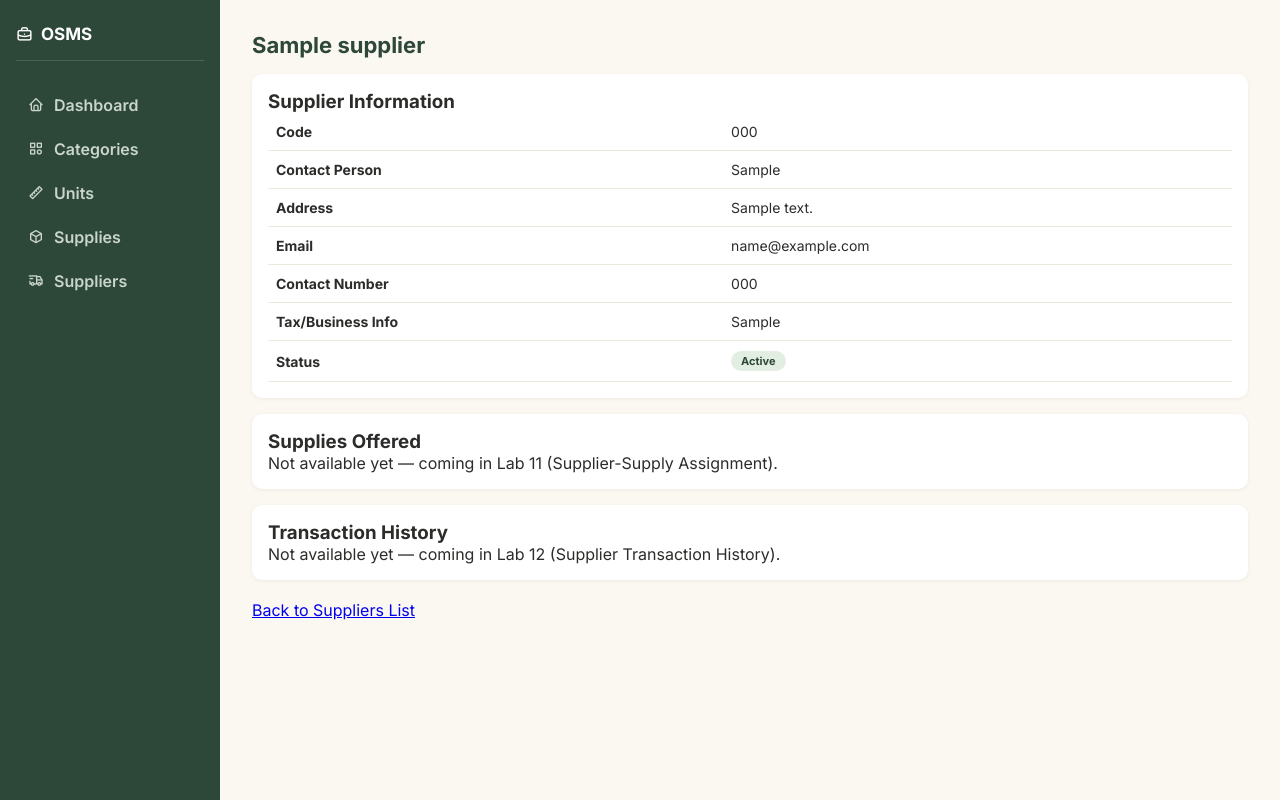
After one commit to saoirse-sav/Office-Supply-Management-System, a Flask app: page /suppliers/profile/1 in a window 1280 px wide. The commit adds this page. Run offline with Flask 3, Linux system fonts and the light colour scheme; tables that the repository leaves empty or names only in its code hold one stand-in row (values such as "Sample post").

Commit message:
lab 10 completed

```diff
--- a/app.py
+++ b/app.py
@@ -225,5 +225,79 @@ def supply_profile(supply_id):
     conn.close()
     return render_template('supply_profile.html', supply=supply)
 
+@app.route('/suppliers')
+def suppliers():
+    conn = get_connection()
+    cursor = conn.cursor(dictionary=True)
+    search = request.args.get('search', '')
+    if search:
+        cursor.execute('SELECT * FROM suppliers WHERE supplier_name LIKE %s OR supplier_code LIKE %s OR contact_person LIKE %s', ('%' + search + '%', '%' + search + '%', '%' + search + '%'))
+    else:
+        cursor.execute('SELECT * FROM suppliers')
+    all_suppliers = cursor.fetchall()
+    conn.close()
+    return render_template('suppliers.html', suppliers=all_suppliers)
+
+@app.route('/suppliers/add', methods=['GET', 'POST'])
+def add_supplier():
+    if request.method == 'POST':
+        code = request.form['supplier_code']
+        name = request.form['supplier_name']
+        contact_person = request.form['contact_person']
+        address = request.form['address']
+        email = request.form['email']
+        contact_number = request.form['contact_number']
+        tax_info = request.form['tax_info']
+        conn = get_connection()
+        cursor = conn.cursor()
+        cursor.execute('INSERT INTO suppliers (supplier_code, supplier_name, contact_person, address, email, contact_number, tax_info) VALUES (%s, %s, %s, %s, %s, %s, %s)', (code, name, contact_person, address, email, contact_number, tax_info))
+        conn.commit()
+        conn.close()
+        return redirect('/suppliers')
+    return render_template('add_supplier.html')
+
+@app.route('/suppliers/edit/<int:supplier_id>', methods=['GET', 'POST'])
+def edit_supplier(supplier_id):
+    conn = get_connection()
+    cursor = conn.cursor(dictionary=True)
+    if request.method == 'POST':
+        code = request.form['supplier_code']
+        name = request.form['supplier_name']
+        contact_person = request.form['contact_person']
+        address = request.form['address']
+        email = request.form['email']
+        contact_number = request.form['contact_number']
+        tax_info = request.form['tax_info']
+        cursor.execute('UPDATE suppliers SET supplier_code=%s, supplier_name=%s, contact_person=%s, address=%s, email=%s, contact_number=%s, tax_info=%s WHERE supplier_id=%s', (code, name, contact_person, address, email, contact_number, tax_info, supplier_id))
+        conn.commit()
+        conn.close()
+        return redirect('/suppliers')
+    cursor.execute('SELECT * FROM suppliers WHERE supplier_id=%s', (supplier_id,))
+    supplier = cursor.fetchone()
+    conn.close()
+    return render_template('edit_supplier.html', supplier=supplier)
+
+@app.route('/suppliers/toggle/<int:supplier_id>')
+def toggle_supplier(supplier_id):
+    conn = get_connection()
+    cursor = conn.cursor(dictionary=True)
+    cursor.execute('SELECT status FROM suppliers WHERE supplier_id=%s', (supplier_id,))
+    current = cursor.fetchone()
+    new_status = 'Inactive' if current['status'] == 'Active' else 'Active'
+    cursor.execute('UPDATE suppliers SET status=%s WHERE supplier_id=%s', (new_status, supplier_id))
+    conn.commit()
+    conn.close()
+    return redirect('/suppliers')
+
+@app.route('/suppliers/profile/<int:supplier_id>')
+def supplier_profile(supplier_id):
+    conn = get_connection()
+    cursor = conn.cursor(dictionary=True)
+    cursor.execute('SELECT * FROM suppliers WHERE supplier_id=%s', (supplier_id,))
+    supplier = cursor.fetchone()
+    conn.close()
+    return render_template('supplier_profile.html', supplier=supplier)
+
+
 if __name__ == '__main__':
     app.run(debug=True)
--- a/templates/base.html
+++ b/templates/base.html
@@ -14,6 +14,7 @@
             <a href="/categories"><i class="ti ti-category"></i>Categories</a>
             <a href="/units"><i class="ti ti-ruler-2"></i>Units</a>
             <a href="/supplies"><i class="ti ti-box"></i>Supplies</a>
+            <a href="/suppliers"><i class="ti ti-truck-delivery"></i>Suppliers</a>
         </div>
         <div class="main-content"> {% block content %}{% endblock %} </div>
     </body>
--- /dev/null
+++ b/templates/supplier_profile.html
@@ -0,0 +1,46 @@
+ {% extends "base.html" %}
+ {% block title %}Supplier Profile{% endblock %}
+ {% block content %}
+ <h1>{{ supplier.supplier_name }}</h1>
+ <div class="card">
+    <h3>Supplier Information</h3>
+    <table>
+        <tr>
+            <td><b>Code</b></td>
+            <td>{{ supplier.supplier_code }}</td>
+        </tr>
+        <tr>
+            <td><b>Contact Person</b></td>
+            <td>{{ supplier.contact_person }}</td>
+        </tr>
+        <tr>
+            <td><b>Address</b></td>
+            <td>{{ supplier.address }}</td>
+        </tr>
+        <tr>
+            <td><b>Email</b></td>
+            <td>{{ supplier.email }}</td>
+        </tr>
+         <tr>
+            <td><b>Contact Number</b></td>
+            <td>{{ supplier.contact_number }}</td>
+        </tr>
+        <tr>
+            <td><b>Tax/Business Info</b></td>
+            <td>{{ supplier.tax_info }}</td>
+        </tr>
+        <tr>
+            <td><b>Status</b></td>
+            <td>{% if supplier.status == 'Active' %}<span class="badge badge-active">Active</span>{% else %}<span class="badge badge-inactive">Inactive</span>{% endif %}</td>
+        </tr>
+    </table>
+</div>
+<div class="card">
+    <h3>Supplies Offered</h3>
+    <p>Not available yet — coming in Lab 11 (Supplier-Supply Assignment).</p>
+</div> <div class="card">
+    <h3>Transaction History</h3>
+    <p>Not available yet — coming in Lab 12 (Supplier Transaction History).</p>
+</div> <br>
+<a href="/suppliers">Back to Suppliers List</a>
+{% endblock %}
```
Also changed, not shown: templates/add_supplier.html (added, +23 -0 lines), templates/edit_supplier.html (added, +23 -0 lines), templates/suppliers.html (added, +37 -0 lines).
